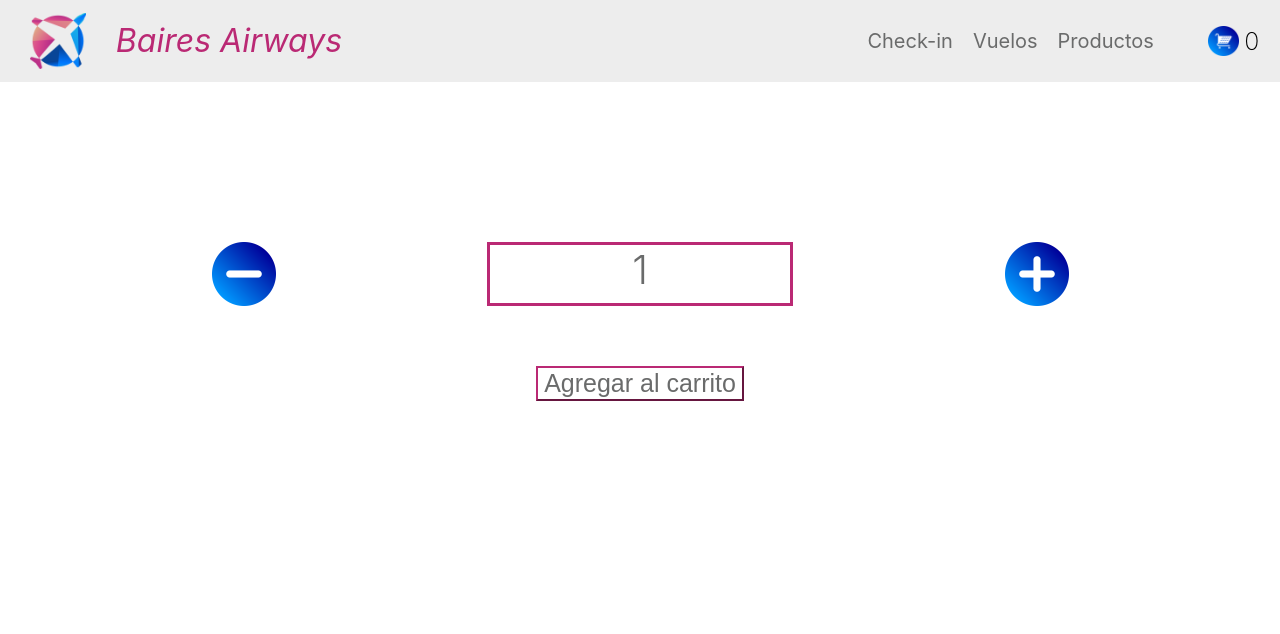
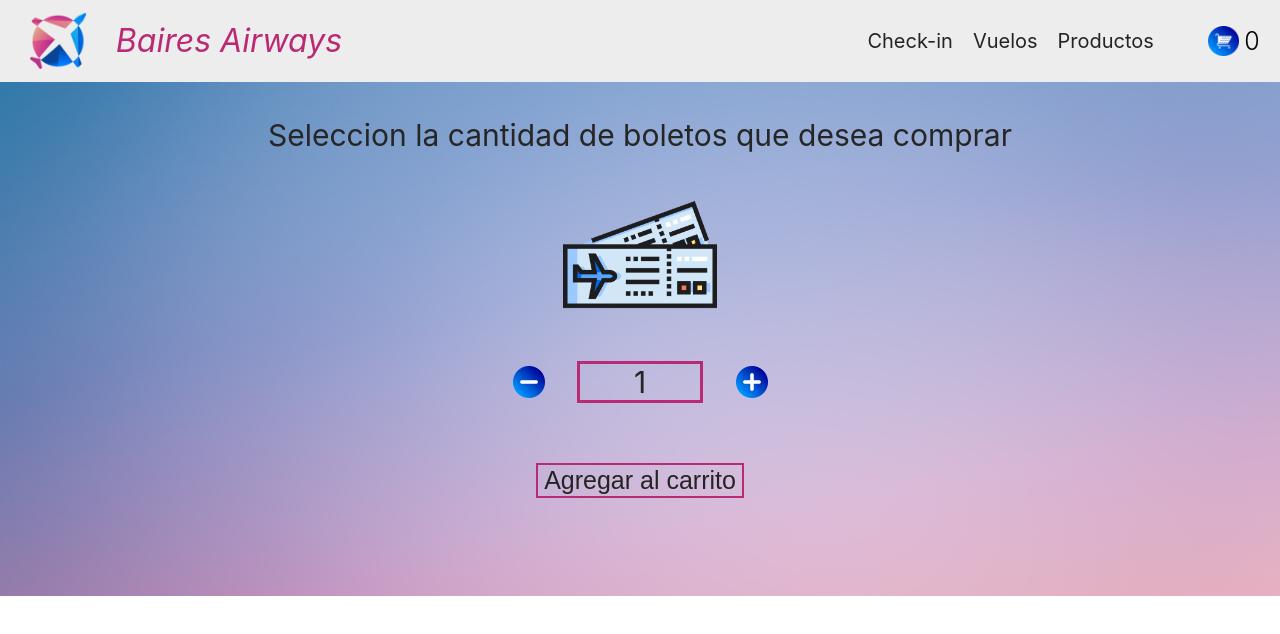
Before and after one commit to MoniMoretts/cursoReact, a React (Create React App) app: page / in a window 1280 px wide. Shown: the top 634 px of the page. Built offline with nearby package versions, Linux system fonts and the light colour scheme.

Commit message:
desafio contador con boton

```diff
--- a/src/Components/CartWidget.js
+++ b/src/Components/CartWidget.js
@@ -25,7 +25,7 @@ const styles = {
     span:{
         width: '40%',
         fontSize: '25px',
-        fontWeight: '200'
+        fontWeight: '300'
     }
 }
 export default CartWidget
--- a/src/Components/ItemListContainer.js
+++ b/src/Components/ItemListContainer.js
@@ -1,10 +1,14 @@
 import menos from '../Assets/menos.png';
 import mas from '../Assets/mas.png';
+import boleto from '../Assets/pasaje.png';
+import fondo from '../Assets/fondo.jpg';
 
 const ItemListContainer = ({ resta , suma , add , fra , cont }) => {
 
     return (
         <div style={styles.div}>
+            <h2 style={styles.h2}>Seleccion la cantidad de boletos que desea comprar</h2>
+            <img style={styles.boletos} src={boleto} alt="boleto"/>
             <div style={styles.contador}>
                 <img style={styles.botones} src={menos} alt="menos" onClick={resta} />
                 <span style={styles.span}>{cont}</span>
@@ -18,42 +22,58 @@ const ItemListContainer = ({ resta , suma , add , fra , cont }) => {
 const styles = {
     div: {
         width: '100%',
+        height: '100%',
         display: 'flex',
         flexDirection: 'column',
         alignItems: 'center',
-        paddingTop: '100px'
+        paddingTop: '10px',
+        paddingBottom: '30px',
+        backgroundImage: `url(${fondo})`,
+        backgroundPosition: 'center',
+        backgroundSize: 'cover'
+    },
+    h2:{
+        color: '#262626',
+        fontWeight: '400',
+        fontSize: '30px'
+    },
+    boletos:{
+        width: '12%'
     },
     contador: {
         display: 'flex',
         justifyContent: 'space-evenly',
-        width: '100%',
+        width: '25%',
         marginBottom: '60px',
-        marginTop: '60px',
+        marginTop: '30px',
+        alignItems: 'center'
     },
     botones: {
-        width: '5%',
+        width: '10%',
+        height: '80%'
     },
     span: {
-        color: '#6a6b6b',
-        fontSize: '40px',
+        color: '#242424',
+        fontSize: '30px',
         borderColor: '#ba2974',
         borderStyle: 'solid',
-        fontWeight: '300',
-        width: '300px',
+        fontWeight: '400',
+        width: '120px',
         textAlign: 'center'
     },
     boton: {
-        color: '#6a6b6b',
+        color: '#242424',
         borderColor: '#ba2974',
-        backgroundColor: 'white',
+        borderStyle: 'solid',
+        backgroundColor: '#ba297400',
         fontSize: '25px',
         fontWeight: '300',
     },
     frase: {
-        color: '#6a6b6b',
-        marginTop: '50px',
-        fontSize: '30px',
-        fontWeight: '300',
+        color: '#242424',
+        marginTop: '40px',
+        fontSize: '28px',
+        fontWeight: '400',
         fontStyle: 'italic',
     }
 }
--- a/src/Components/NavBar.js
+++ b/src/Components/NavBar.js
@@ -35,7 +35,7 @@ const styles = {
     },
     links: {
         paddingLeft: '20px',
-        color: '#6a6b6b',
+        color: '#242424',
         fontSize: '20px',
         textDecoration: 'none'
     },
```
Also changed, not shown: src/Assets/fondo.jpg (added), src/Assets/pasaje.png (added).
